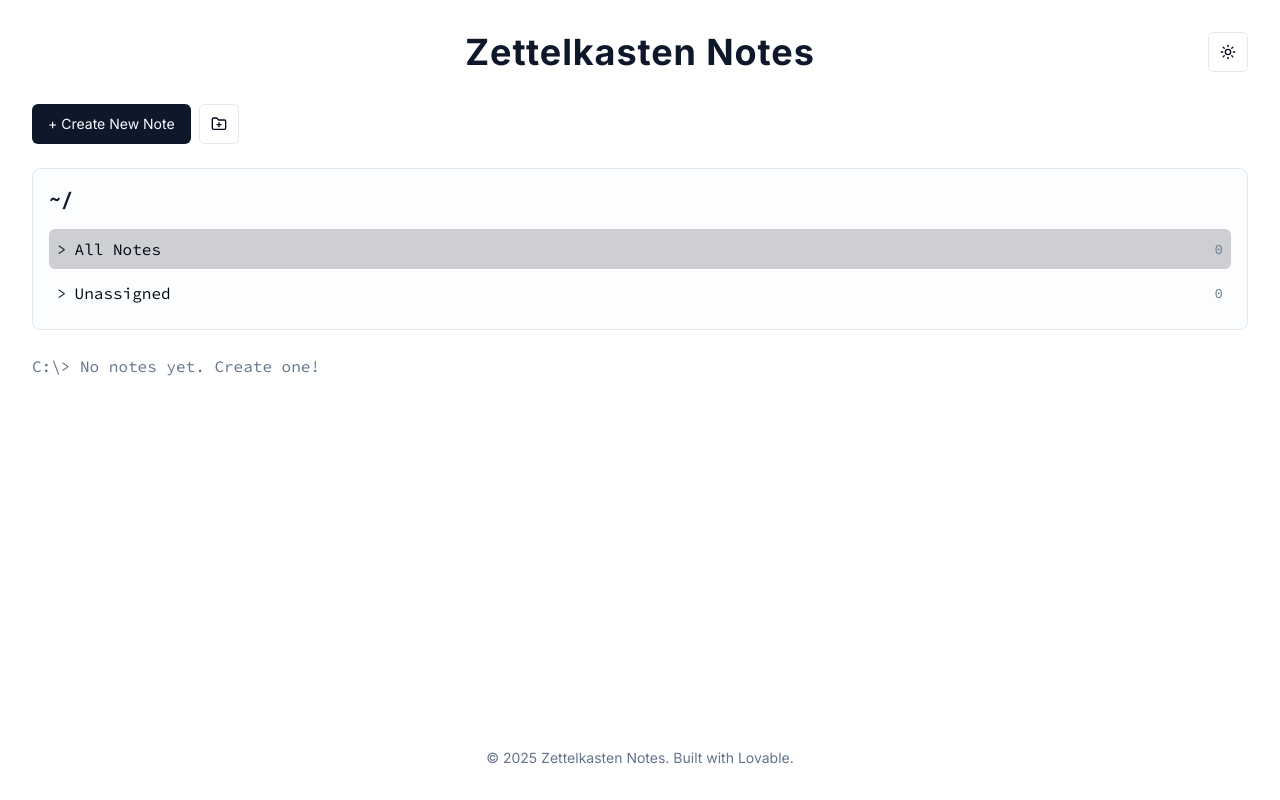
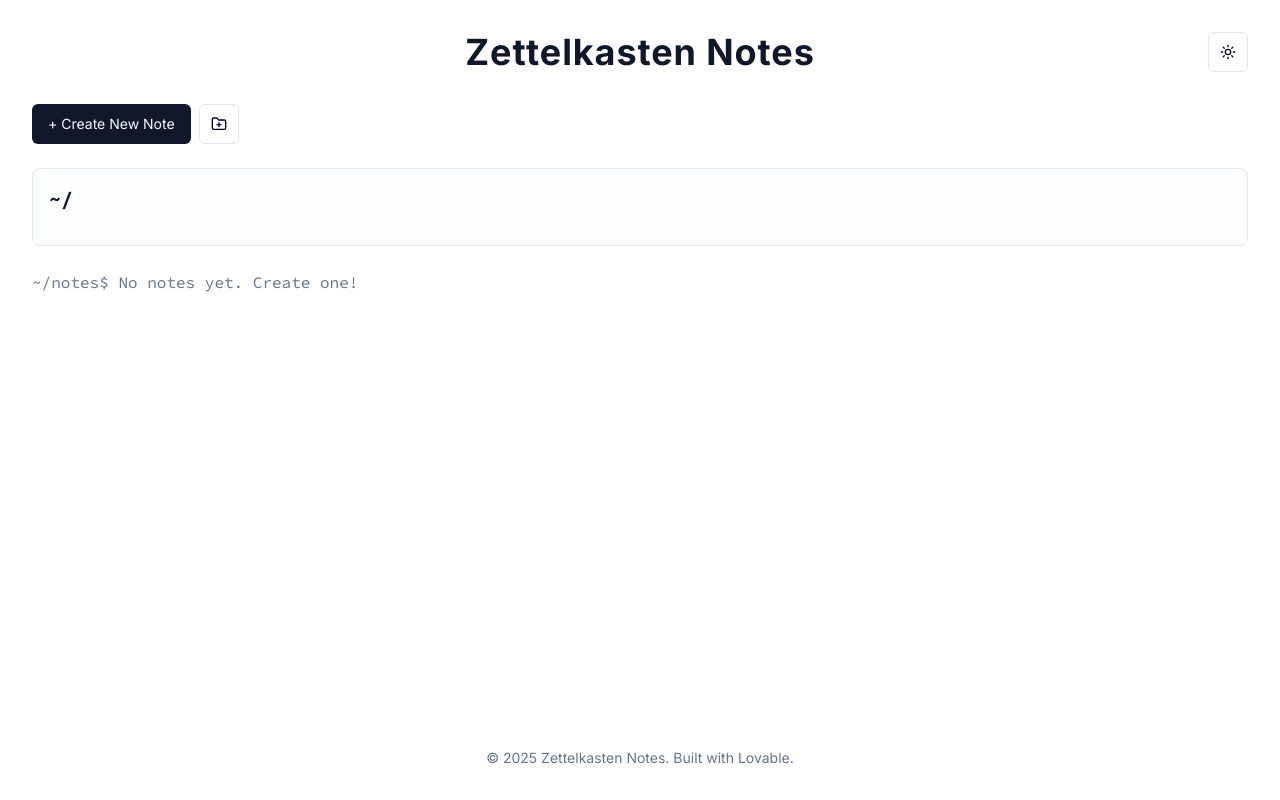
Before and after one commit to 1337encrypted/zettel-kasten, a React (Vite) app: page / in a window 1280 px wide. Built offline with nearby package versions, Linux system fonts and the light colour scheme.

Commit message:
Refactor: Implement custom folder navigation
Removes the default "All Notes" and "Unassigned" options.  Allows users to create folders and navigate into them to create notes or subfolders.  Replaces the "No notes yet" message with a Unix-style prompt.

```diff
--- a/src/components/FolderList.tsx
+++ b/src/components/FolderList.tsx
@@ -6,52 +6,36 @@ import { Folder as FolderIcon } from 'lucide-react';
 interface FolderListProps {
   folders: Folder[];
   notes: Note[];
-  selectedFolderId: string | null | 'unassigned';
-  onSelectFolder: (folderId: string | null | 'unassigned') => void;
+  currentFolderId: string | null;
+  onSelectFolder: (folderId: string) => void;
+  onNavigateUp: () => void;
 }
 
-const FolderList: React.FC<FolderListProps> = ({ folders, notes, selectedFolderId, onSelectFolder }) => {
+const FolderList: React.FC<FolderListProps> = ({ folders, notes, currentFolderId, onSelectFolder, onNavigateUp }) => {
   const notesInFolderCount = (folderId: string) => {
     return notes.filter(note => note.folderId === folderId).length;
   }
-
-  const unassignedNotesCount = notes.filter(note => !note.folderId).length;
 
   return (
     <div className="font-mono border border-border p-4 rounded-lg bg-secondary/20">
       <h2 className="text-xl font-semibold mb-4 text-primary">~/</h2>
       <ul className="space-y-1">
-        <li
-            className={`p-2 rounded-md cursor-pointer transition-colors flex justify-between items-center group ${
-              selectedFolderId === null ? 'bg-primary/20' : 'hover:bg-accent hover:text-accent-foreground'
-            }`}
-            onClick={() => onSelectFolder(null)}
-        >
+        {currentFolderId && (
+          <li
+            className={`p-2 rounded-md cursor-pointer transition-colors flex justify-between items-center group hover:bg-accent hover:text-accent-foreground`}
+            onClick={onNavigateUp}
+          >
             <span className="font-medium flex items-center">
-                <span className="text-primary mr-2">{`>`}</span>
-                All Notes
+              <span className="text-primary mr-2">{`>`}</span>
+              ..
             </span>
-            <span className="text-sm text-muted-foreground">{notes.length}</span>
-        </li>
-        <li
-            className={`p-2 rounded-md cursor-pointer transition-colors flex justify-between items-center group ${
-              selectedFolderId === 'unassigned' ? 'bg-primary/20' : 'hover:bg-accent hover:text-accent-foreground'
-            }`}
-            onClick={() => onSelectFolder('unassigned')}
-        >
-            <span className="font-medium flex items-center">
-                <span className="text-primary mr-2">{`>`}</span>
-                Unassigned
-            </span>
-            <span className="text-sm text-muted-foreground">{unassignedNotesCount}</span>
-        </li>
+          </li>
+        )}
 
         {folders.map((folder) => (
           <li
             key={folder.id}
-            className={`p-2 rounded-md cursor-pointer transition-colors flex justify-between items-center group ${
-              folder.id === selectedFolderId ? 'bg-primary/20' : 'hover:bg-accent hover:text-accent-foreground'
-            }`}
+            className={`p-2 rounded-md cursor-pointer transition-colors flex justify-between items-center group hover:bg-accent hover:text-accent-foreground`}
             onClick={() => onSelectFolder(folder.id)}
           >
             <span className="font-medium flex items-center">
--- a/src/components/NoteList.tsx
+++ b/src/components/NoteList.tsx
@@ -12,7 +12,7 @@ interface NoteListProps {
 
 const NoteList: React.FC<NoteListProps> = ({ notes, onSelectNote, selectedNoteId, onDeleteNote }) => {
   if (notes.length === 0) {
-    return <p className="text-muted-foreground font-mono">C:\&gt; No notes yet. Create one!</p>;
+    return <p className="text-muted-foreground font-mono">~/notes$ No notes yet. Create one!</p>;
   }
 
   return (
--- a/src/pages/Index.tsx
+++ b/src/pages/Index.tsx
@@ -1,3 +1,4 @@
+
 import React, { useState, useEffect } from 'react';
 import { v4 as uuidv4 } from 'uuid';
 import NoteEditor from '@/components/NoteEditor';
@@ -28,7 +29,7 @@ const Index = () => {
   });
   const [selectedNote, setSelectedNote] = useState<Note | null>(null);
   const [viewMode, setViewMode] = useState<'list' | 'edit' | 'preview'>('list');
-  const [selectedFolderId, setSelectedFolderId] = useState<string | null | 'unassigned'>(null);
+  const [currentFolderId, setCurrentFolderId] = useState<string | null>(null);
 
   useEffect(() => {
     localStorage.setItem('zettelkasten-notes', JSON.stringify(notes));
@@ -62,7 +63,7 @@ const Index = () => {
         content: noteData.content,
         createdAt: new Date(),
         updatedAt: new Date(),
-        folderId: selectedFolderId && selectedFolderId !== 'unassigned' ? selectedFolderId : undefined,
+        folderId: currentFolderId || undefined,
       };
       setNotes([newNote, ...notes]);
       setSelectedNote(newNote);
@@ -96,10 +97,17 @@ const Index = () => {
         id: uuidv4(),
         name: folderName.trim(),
         createdAt: new Date(),
+        parentId: currentFolderId,
       };
       setFolders([newFolder, ...folders]);
       toast.success(`Folder "${newFolder.name}" created!`);
     }
+  };
+
+  const handleNavigateUp = () => {
+    if (!currentFolderId) return;
+    const currentFolder = folders.find(f => f.id === currentFolderId);
+    setCurrentFolderId(currentFolder?.parentId || null);
   };
 
   const handleBackToList = () => {
@@ -110,14 +118,18 @@ const Index = () => {
     setViewMode(prev => (prev === 'edit' ? 'preview' : 'edit'));
   };
 
+  const filteredFolders = folders.filter(folder => {
+    if (currentFolderId === null) {
+      return !folder.parentId;
+    }
+    return folder.parentId === currentFolderId;
+  });
+
   const filteredNotes = notes.filter(note => {
-    if (selectedFolderId === 'unassigned') {
+    if (currentFolderId === null) {
       return !note.folderId;
     }
-    if (selectedFolderId) {
-      return note.folderId === selectedFolderId;
-    }
-    return true; // if selectedFolderId is null, show all notes
+    return note.folderId === currentFolderId;
   });
 
   return (
@@ -143,10 +155,11 @@ const Index = () => {
               </Button>
             </div>
             <FolderList
-              folders={folders}
+              folders={filteredFolders}
               notes={notes}
-              onSelectFolder={setSelectedFolderId}
-              selectedFolderId={selectedFolderId}
+              onSelectFolder={setCurrentFolderId}
+              currentFolderId={currentFolderId}
+              onNavigateUp={handleNavigateUp}
             />
             <NoteList
               notes={filteredNotes}
--- a/src/types/index.ts
+++ b/src/types/index.ts
@@ -13,4 +13,5 @@ export interface Folder {
   id: string;
   name: string;
   createdAt: Date;
+  parentId?: string | null;
 }
```
